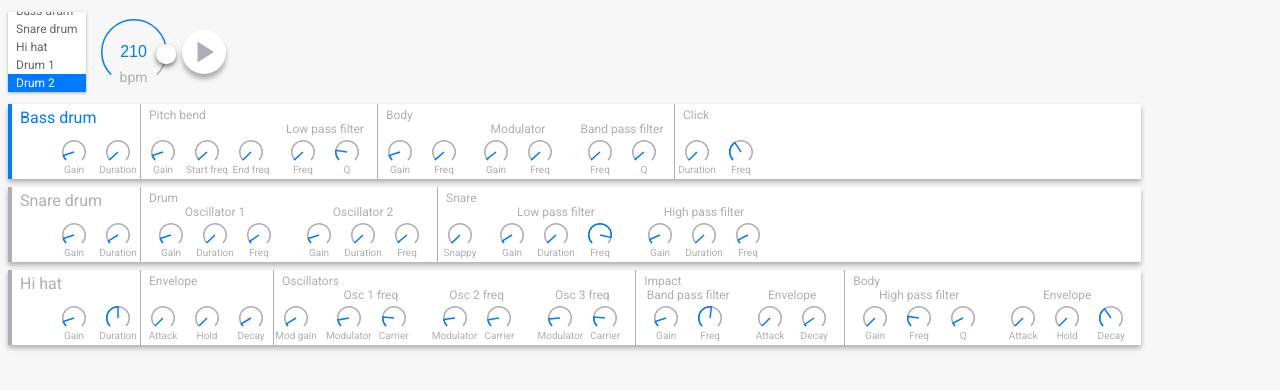
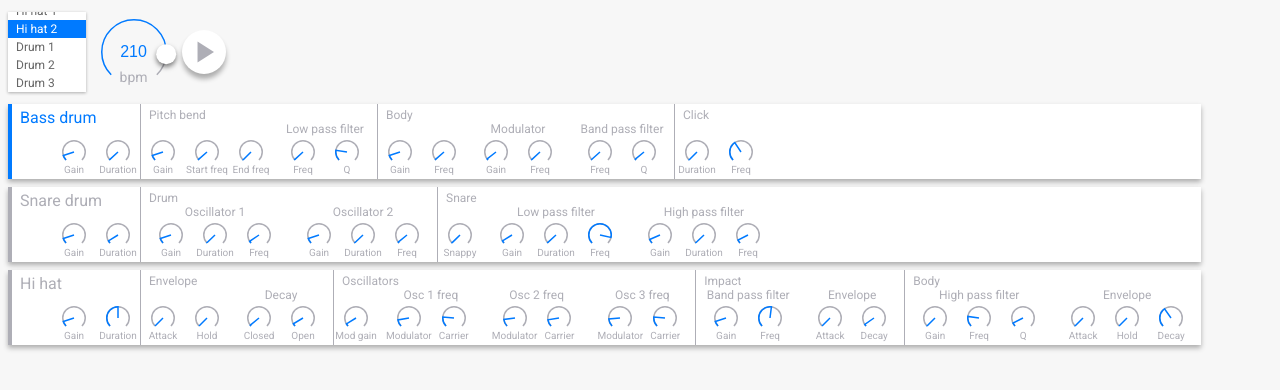
Before and after one commit to Volcomix/jsdaw, a React app: page / in a window 1280 px wide. Shown: the top 390 px of the page. Built offline with nearby package versions, Linux system fonts and the light colour scheme.

Commit message:
Add closed and open hi-hat sounds

```diff
--- a/src/pattern/DrumPattern.js
+++ b/src/pattern/DrumPattern.js
@@ -42,8 +42,9 @@ class DrumPattern {
 
   playTick(next) {
     Object.keys(this.pattern).forEach(synthName => {
-      if (this.pattern[synthName][this.i]) {
-        this.synths[synthName].playSound(next)
+      const sound = this.pattern[synthName][this.i]
+      if (sound) {
+        this.synths[synthName].playSound(next, sound)
       }
     })
     this.last = next
--- a/src/pattern/Pattern.component.jsx
+++ b/src/pattern/Pattern.component.jsx
@@ -6,9 +6,11 @@ import List from '../shared/List.component'
 import DrumPattern from './DrumPattern'
 import bassDrum from './bassDrum'
 import snareDrum from './snareDrum'
-import hiHat from './hiHat'
+import hiHat1 from './hiHat1'
+import hiHat2 from './hiHat2'
 import drum1 from './drum1'
 import drum2 from './drum2'
+import drum3 from './drum3'
 
 import { keyColor, borderColor } from '../shared/styles'
 
@@ -17,11 +19,13 @@ import { toName } from '../synth/Synth.component'
 const patterns = {
   bassDrum,
   snareDrum,
-  hiHat,
+  hiHat1,
+  hiHat2,
   drum1,
   drum2,
+  drum3,
 }
-const defaultPattern = 'drum2'
+const defaultPattern = 'hiHat2'
 
 class PatternComponent extends React.Component {
   static defaultProps = { min: 43, max: 240 }
--- a/src/pattern/drum1.js
+++ b/src/pattern/drum1.js
@@ -1,7 +1,7 @@
-const drum1 = {
+const drum = {
   bassDrum:  [1, 0, 0, 0, 0, 0, 0, 0, 0, 0, 1, 0, 0, 0, 0, 0],
   snareDrum: [0, 0, 0, 0, 1, 0, 0, 1, 0, 1, 0, 0, 1, 0, 0, 0],
   hiHat:     [1, 0, 1, 0, 1, 0, 1, 0, 1, 0, 1, 0, 1, 0, 1, 0],
 }
 
-export default drum1
+export default drum
--- a/src/pattern/drum2.js
+++ b/src/pattern/drum2.js
@@ -1,7 +1,7 @@
-const drum1 = {
+const drum = {
   bassDrum:  [1, 0, 0, 0, 0, 0, 0, 1, 0, 0, 1, 0, 0, 1, 0, 0],
   snareDrum: [0, 0, 0, 0, 1, 0, 0, 0, 0, 0, 0, 0, 1, 0, 0, 0],
   hiHat:     [1, 0, 1, 0, 1, 0, 1, 0, 1, 0, 1, 0, 1, 0, 1, 0],
 }
 
-export default drum1
+export default drum
--- /dev/null
+++ b/src/pattern/drum3.js
@@ -0,0 +1,7 @@
+const drum = {
+  bassDrum:  [1, 0, 0, 0, 0, 0, 0, 1, 0, 0, 1, 0, 0, 0, 0, 0],
+  snareDrum: [0, 0, 0, 0, 1, 0, 0, 0, 0, 0, 0, 0, 1, 0, 0, 0],
+  hiHat:     [1, 0, 1, 0, 1, 0, 1, 0, 1, 0, 1, 0, 1, 1, 2, 0],
+}
+
+export default drum
--- /dev/null
+++ b/src/pattern/hiHat2.js
@@ -0,0 +1,5 @@
+const hiHat = {
+  hiHat: [1, 1, 2, 1, 1, 2, 1, 1, 1, 2, 1, 1, 2, 1, 2, 1],
+}
+
+export default hiHat
--- a/src/synth/HiHat.js
+++ b/src/synth/HiHat.js
@@ -1,4 +1,9 @@
 import controls, { exponentialZero } from './controls'
+
+const Type = {
+  closed: 1,
+  open: 2,
+}
 
 class HiHat {
   controls = {
@@ -7,7 +12,10 @@ class HiHat {
     envelope: {
       attack: { ...controls.duration, step: 0.001, value: 0.0005 },
       hold: { ...controls.duration, step: 0.001, value: 0.0005 },
-      decay: { ...controls.duration, value: 0.520 },
+      decay: {
+        closed: { ...controls.duration, value: 0.2 },
+        open: { ...controls.duration, value: 0.520 }
+      },
     },
     oscillators: {
       modGain: { ...controls.modulator.gain, max: 40000, value: 2000 },
@@ -53,7 +61,7 @@ class HiHat {
     this.destination = destination
   }
 
-  playSound(when) {
+  playSound(when, type) {
     const oscillators = ['osc1Freq', 'osc2Freq', 'osc3Freq'].map(key =>
       this.playOscillator(when, this.controls.oscillators[key])
     )
@@ -63,7 +71,15 @@ class HiHat {
 
     const attack = when + this.controls.envelope.attack.value
     const hold = attack + this.controls.envelope.hold.value
-    const decay = hold + this.controls.envelope.decay.value
+    let decay = hold
+    switch (type) {
+      case Type.closed:
+        decay += this.controls.envelope.decay.closed.value
+        break
+      case Type.open:
+        decay += this.controls.envelope.decay.open.value
+        break
+    }
     const vca = this.context.createGain()
     vca.gain.setValueAtTime(0, when)
     vca.gain.linearRampToValueAtTime(this.controls.gain.value, attack)
```
Also changed, not shown: src/pattern/hiHat1.js (renamed from src/pattern/hiHat.js).
